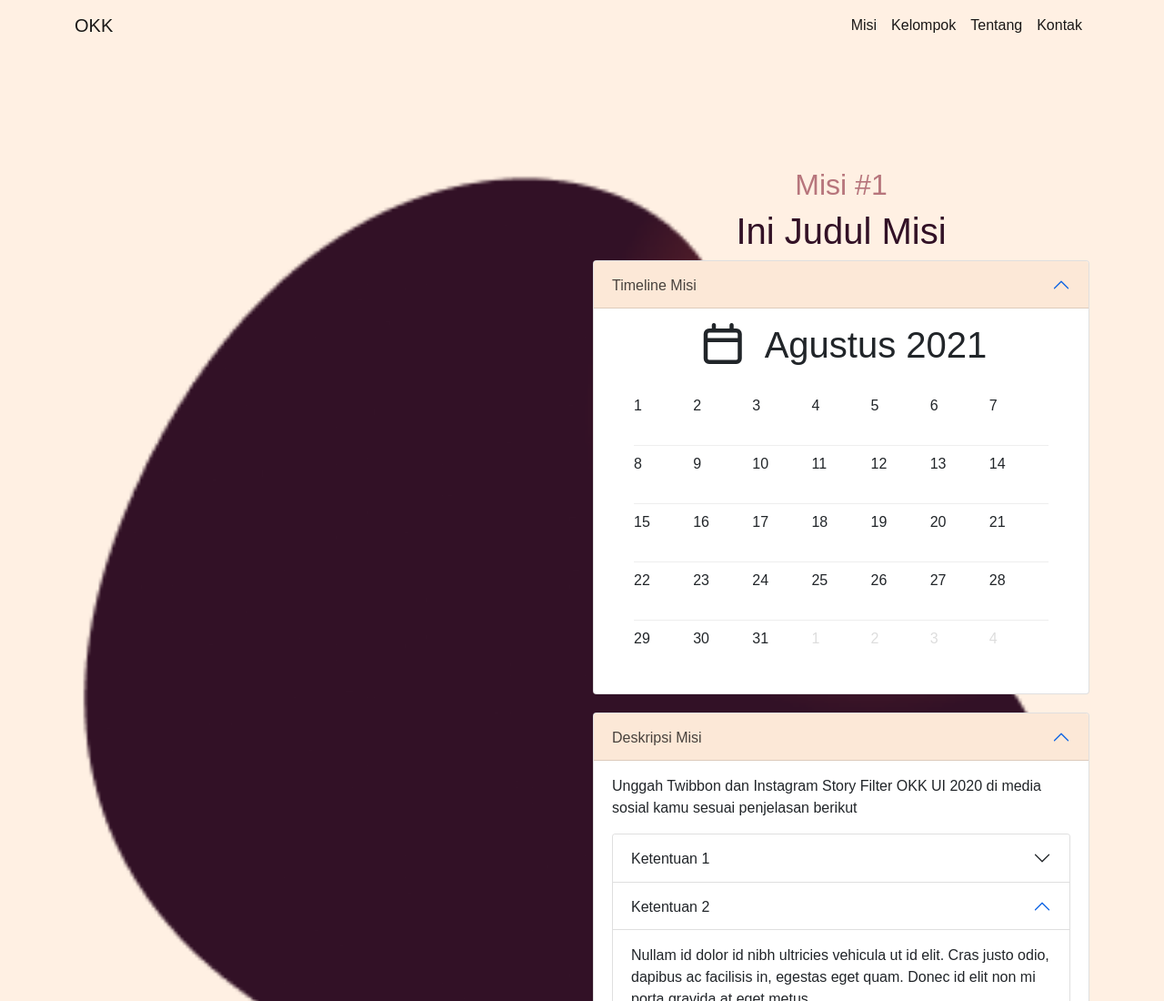
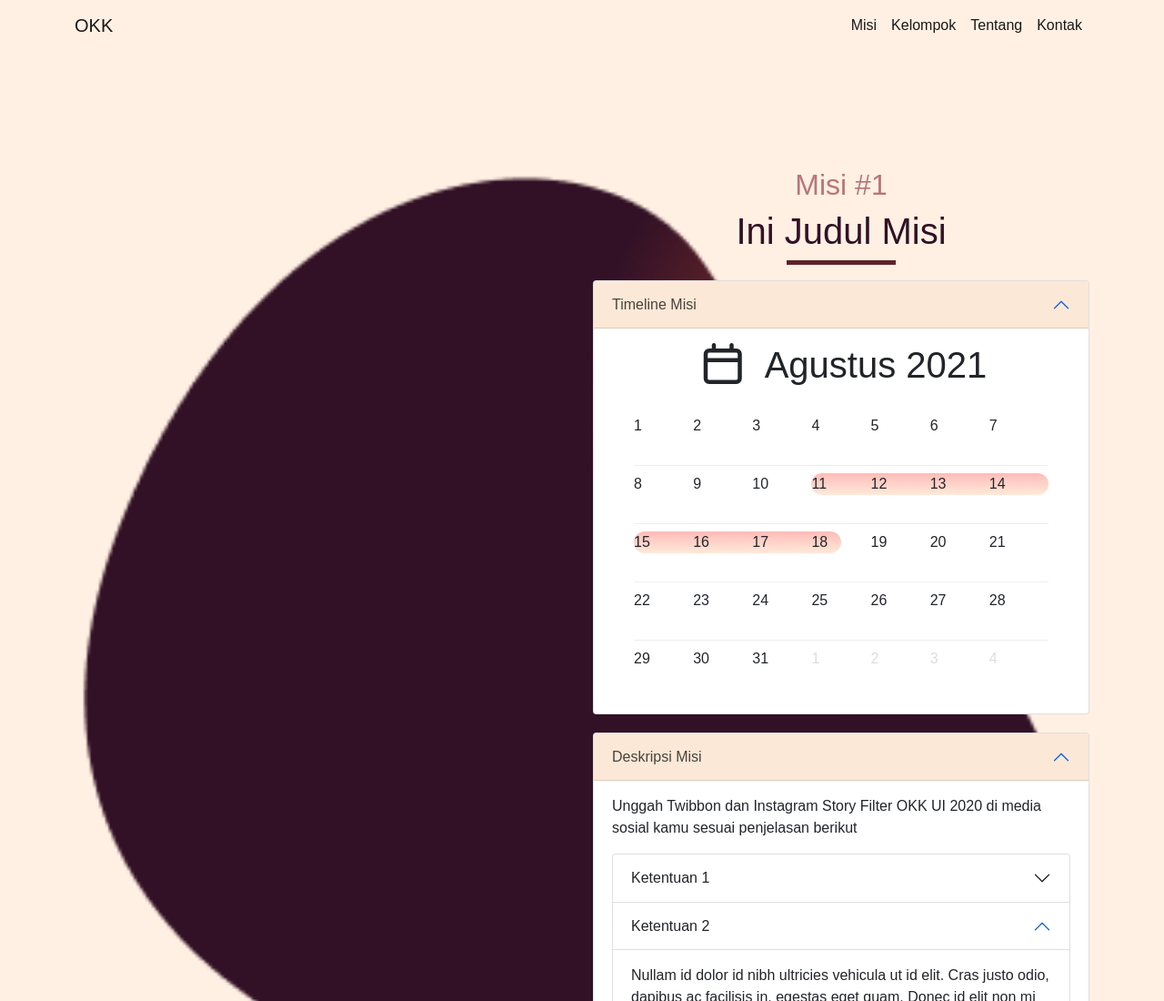
Before and after one commit to ramawib/okk-webtest, a plain HTML site: page assets/html/misi.html in a window 1280 px wide. Shown: the top 1100 px of the page at 91% size. Drawn offline with Linux system fonts and the light colour scheme; files whose address does not match are found by name.

Commit message:
Update calendar.css

```diff
--- a/assets/css/calendar.css
+++ b/assets/css/calendar.css
@@ -47,18 +47,22 @@
 }
 
 .calendar .days li .event.span-2 {
+  background: linear-gradient(#ffbbb8, #ffeada);
   width: 200%;
 }
 
 .calendar .days li .event.span-3 {
+  background: linear-gradient(#ffbbb8, #ffeada);
   width: 350%;
 }
 
 .calendar .days li .event.span-4 {
+  background: linear-gradient(#ffbbb8, #ffeada);
   width: 400%;
 }
 
 .calendar .days li .event.begin {
+
   border-radius: 1rem 0 0 1rem;
 }
 
@@ -77,3 +81,20 @@
 .calendar .days li.outside .date {
   color: #ddd;
 }
+
+.space{
+  background: #61232a;
+  margin-top: 1%;
+  margin-bottom: 3%;
+
+  width: 120px;
+  height: 5px;
+  margin-left: auto;
+  margin-right: auto;
+}
+
+@media (max-width:576px) {
+  #bulan{
+      justify-content: center;
+  }
+}
```
